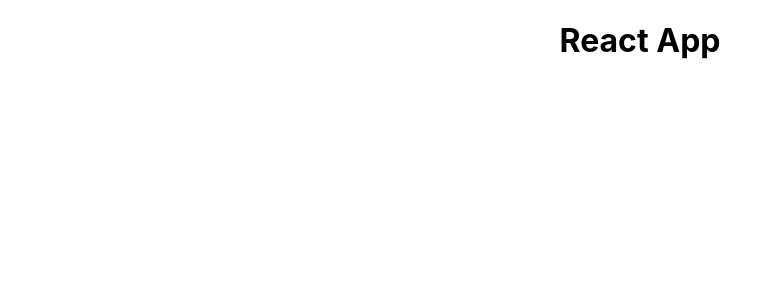
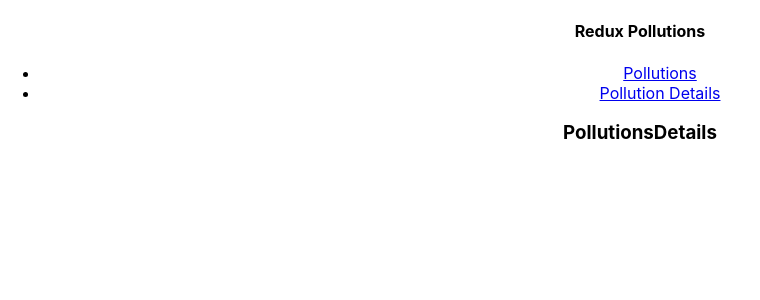
Before and after one commit to kazim110/AirPollutionApp, a React (Create React App) app: page /pollutionsDetails in a window 1280 px wide. Shown: the top 300 px of the page, without its empty margins (0-760 px from the left). Built offline with nearby package versions, Linux system fonts and the light colour scheme.

Commit message:
Add Slice, store, components and react router

```diff
--- a/package.json
+++ b/package.json
@@ -3,11 +3,16 @@
   "version": "0.1.0",
   "private": true,
   "dependencies": {
+    "@reduxjs/toolkit": "^1.9.5",
     "@testing-library/jest-dom": "^5.17.0",
     "@testing-library/react": "^13.4.0",
     "@testing-library/user-event": "^13.5.0",
+    "axios": "^1.5.0",
     "react": "^18.2.0",
     "react-dom": "^18.2.0",
+    "react-redux": "^8.1.2",
+    "react-router": "^6.15.0",
+    "react-router-dom": "^6.15.0",
     "react-scripts": "5.0.1",
     "web-vitals": "^2.1.4"
   },
--- a/src/App.js
+++ b/src/App.js
@@ -1,9 +1,18 @@
+import { Route, Routes } from 'react-router';
 import './App.css';
+import Pollutions from './components/Pollutions';
+import Navbar from './components/Navbar';
+import PollutionsDetails from './components/PollutionsDetails';
 
 function App() {
   return (
     <div className="App">
-      <h1>React App</h1>
+      <Routes>
+        <Route path="/" element={<Navbar />}>
+          <Route index element={<Pollutions />} />
+          <Route path="/pollutionsDetails" element={<PollutionsDetails />} />
+        </Route>
+      </Routes>
     </div>
   );
 }
--- /dev/null
+++ b/src/components/Navbar.js
@@ -0,0 +1,23 @@
+import React from 'react';
+import { NavLink, Outlet } from 'react-router-dom';
+
+const Navbar = () => (
+  <>
+    <nav>
+      <div className="nav-center">
+        <h4>Redux Pollutions</h4>
+      </div>
+      <ul className="nav-links">
+        <li>
+          <NavLink to="/">Pollutions</NavLink>
+        </li>
+        <li>
+          <NavLink to="/pollutionsDetails">Pollution Details</NavLink>
+        </li>
+      </ul>
+    </nav>
+    <Outlet />
+  </>
+);
+
+export default Navbar;
--- /dev/null
+++ b/src/components/Pollutions.js
@@ -0,0 +1,21 @@
+import React, { useEffect } from 'react';
+import { useDispatch } from 'react-redux';
+import { getPollutions } from '../features/pollutions/pollutionsSlice';
+
+const Pollutions = () => {
+//   const pollutions = useSelector((state) => state.pollutions.pollutions);
+  const dispatch = useDispatch();
+
+  useEffect(() => {
+    dispatch(getPollutions());
+  }, [dispatch]);
+
+  return (
+    <>
+      <h3>Pollutions page</h3>
+    </>
+
+  );
+};
+
+export default Pollutions;
--- /dev/null
+++ b/src/components/PollutionsDetails.js
@@ -0,0 +1,7 @@
+import React from 'react';
+
+const PollutionsDetails = () => (
+  <h3>PollutionsDetails</h3>
+);
+
+export default PollutionsDetails;
--- /dev/null
+++ b/src/features/pollutions/pollutionsSlice.js
@@ -0,0 +1,40 @@
+import { createAsyncThunk, createSlice } from '@reduxjs/toolkit';
+import axios from 'axios';
+
+const initialState = {
+  pollutions: [],
+  isLoading: false,
+  error: null,
+};
+
+const getPollutions = createAsyncThunk('pollutions/getPollutions', async () => {
+  try {
+    const response = await axios.get('https://api.openweathermap.org/data/2.5/air_pollution?lat=34.543896&lon=69.160652&appid=0a0fc9fcd3835f375efef8b8c550c042');
+    return response.data;
+  } catch (error) {
+    return error.message;
+  }
+});
+
+const pollutionsSlice = createSlice({
+  name: 'pollutions',
+  initialState,
+  reducers: {},
+  extraReducers(builder) {
+    builder
+      .addCase(getPollutions.pending, (state) => {
+        state.isLoading = true;
+      })
+      .addCase(getPollutions.fulfilled, (state, action) => {
+        state.pollutions = action.payload;
+        state.isLoading = false;
+      })
+      .addCase(getPollutions.rejected, (state, action) => {
+        state.error = action.error.message;
+        state.isLoading = false;
+      });
+  },
+});
+
+export { getPollutions };
+export default pollutionsSlice.reducer;
--- /dev/null
+++ b/src/features/store.js
@@ -0,0 +1,10 @@
+import { configureStore } from '@reduxjs/toolkit';
+import pollutionsReducer from './pollutions/pollutionsSlice';
+
+const store = configureStore({
+  reducer: {
+    pollutions: pollutionsReducer,
+  },
+});
+
+export default store;
--- a/src/index.js
+++ b/src/index.js
@@ -1,14 +1,21 @@
 import React from 'react';
 import ReactDOM from 'react-dom/client';
+import { Provider } from 'react-redux';
+import { BrowserRouter } from 'react-router-dom';
 import './index.css';
 import App from './App';
 import reportWebVitals from './reportWebVitals';
+import store from './features/store';
 
 const root = ReactDOM.createRoot(document.getElementById('root'));
 root.render(
-  <React.StrictMode>
-    <App />
-  </React.StrictMode>,
+  <BrowserRouter>
+    <React.StrictMode>
+      <Provider store={store}>
+        <App />
+      </Provider>
+    </React.StrictMode>
+  </BrowserRouter>,
 );
 
 // If you want to start measuring performance in your app, pass a function
```
Also changed, not shown: 1 other file (tests, documents, lock files or other folders).
